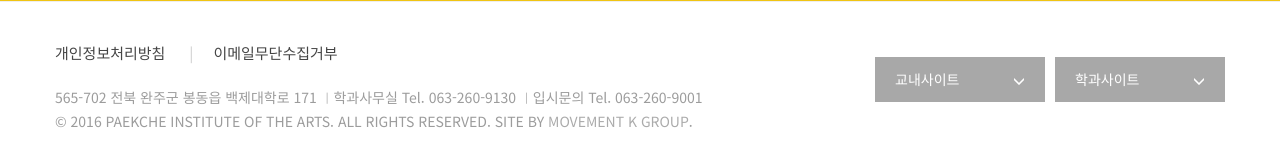
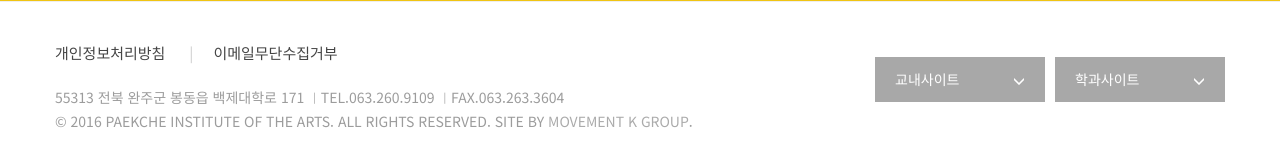
Before and after one commit to jjaekong/paekche-ncs, a PHP site: page /index.php in a window 1280 px wide. Shown: the part 1032-1184 px from the top of the page. Run offline with PHP 8.4, Linux system fonts and the light colour scheme; some libraries are stand-ins or nearby versions.

Commit message:
inc > footer 주소 변경 #1

```diff
--- a/inc/dochead_sub.php
+++ b/inc/dochead_sub.php
@@ -4,7 +4,7 @@
     <meta charset="utf-8">
     <meta http-equiv="X-UA-Compatible" content="IE=edge">
     <meta name="viewport" content="width=device-width, initial-scale=1">
-    <title>백제예술대학교 입학안내</title>
+    <title>백제예술대학교 NCS지원센터</title>
     <link href="/assets/css/bootstrap.min.css" rel="stylesheet">
     <link href="/assets/css/default.css" rel="stylesheet">
     <link href="/assets/css/sub.css" rel="stylesheet">
--- a/inc/footer.php
+++ b/inc/footer.php
@@ -6,9 +6,9 @@
             <li><a href="#">이메일무단수집거부</a></li>
         </ul>
         <ul class="info">
-            <li><address>565-702 전북 완주군 봉동읍 백제대학로 171</address></li>
-            <li>학과사무실 Tel. 063-260-9130</li>
-            <li>입시문의 Tel. 063-260-9001</li>
+            <li><address>55313 전북 완주군 봉동읍 백제대학로 171</address></li>
+            <li>TEL.063.260.9109</li>
+            <li>FAX.063.263.3604</li>
         </ul>
         <div class="campus-sites dropup">
             <button class="btn btn-default dropdown-toggle" type="button" id="campus-menu" data-toggle="dropdown" aria-haspopup="true" aria-expanded="true">
```
